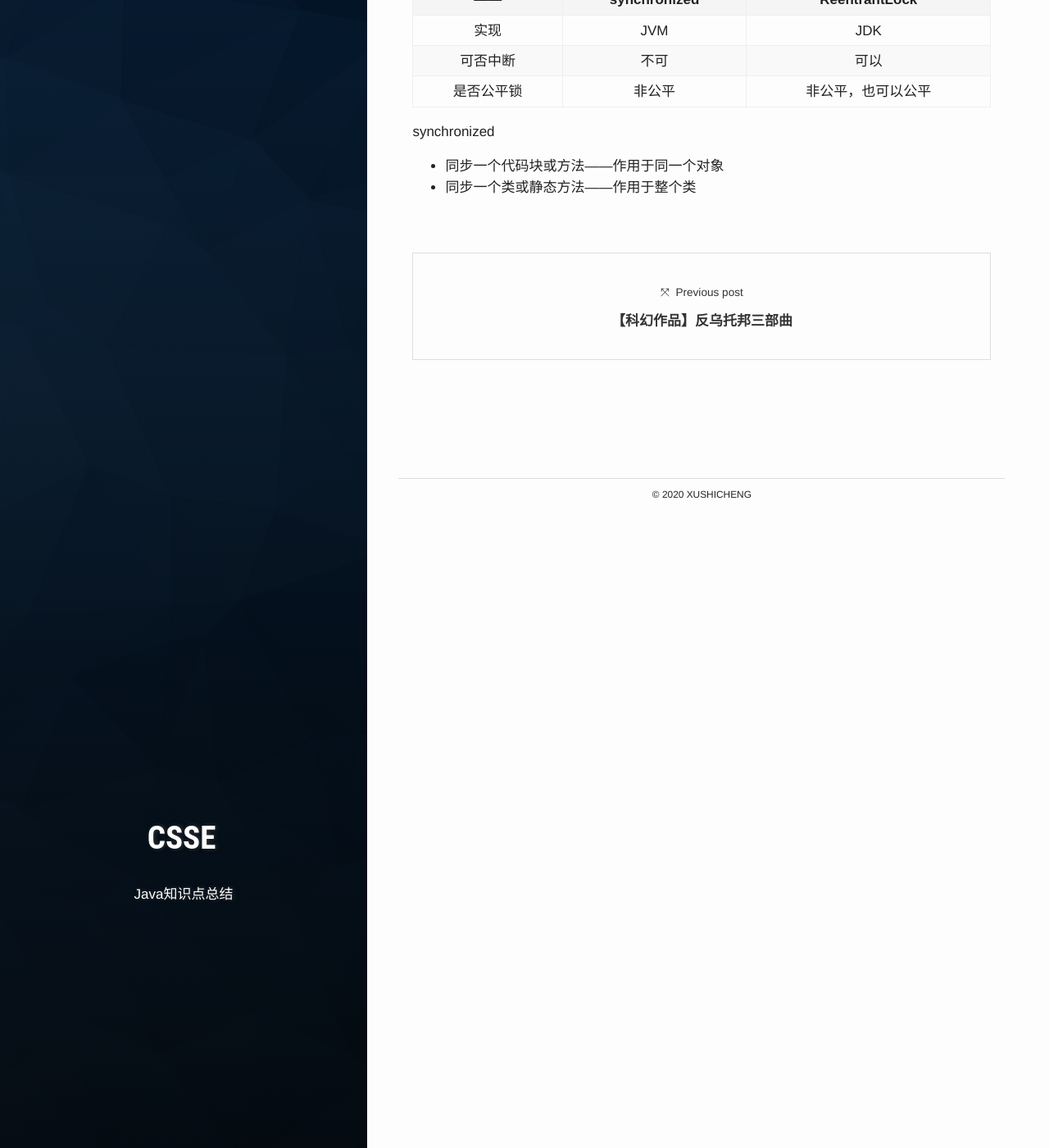
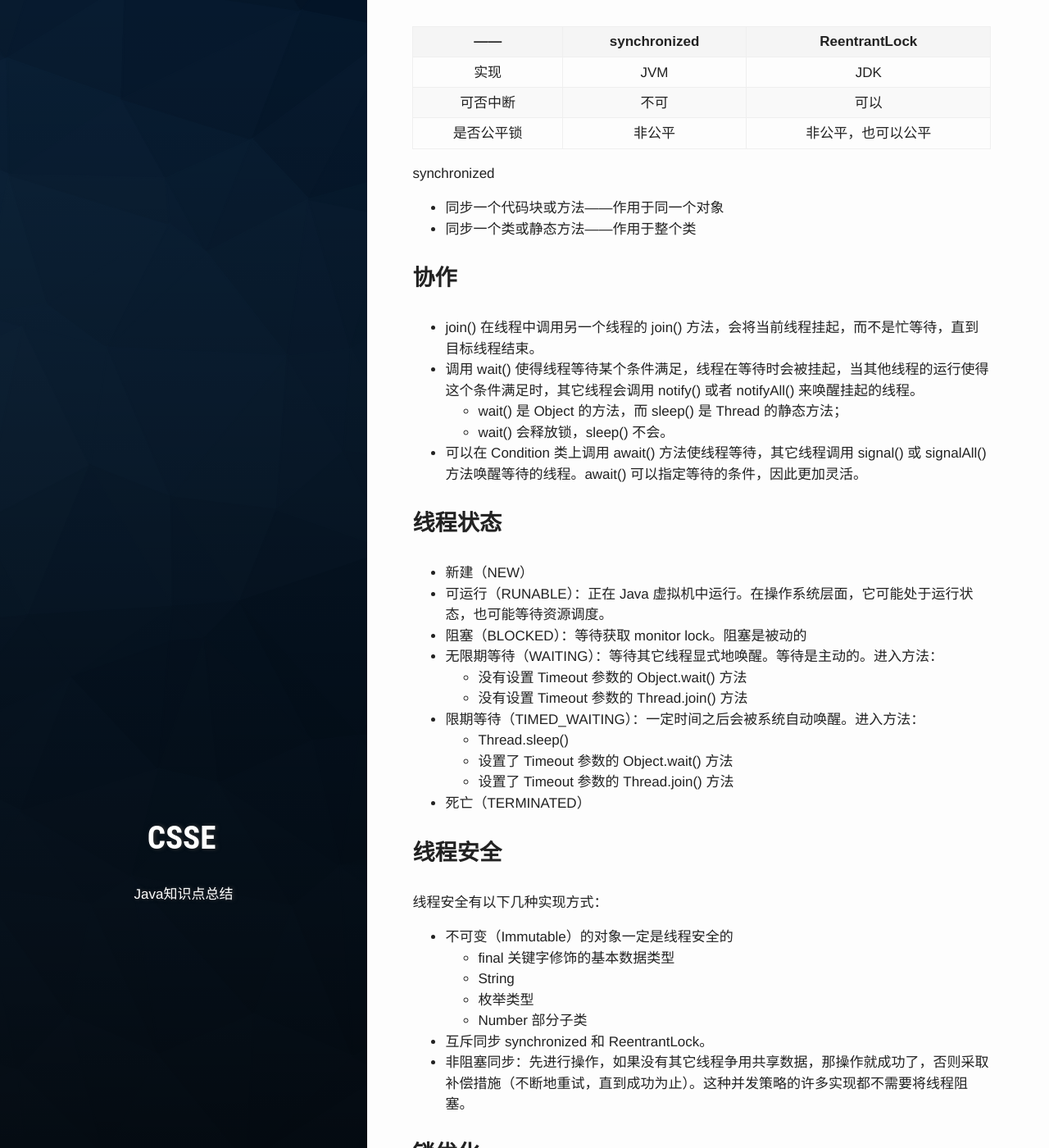
Before and after one commit to PetePro/PetePro.github.io, a Jekyll site: the page built from _posts/2020-02-08-java.markdown, in a window 1280 px wide and 1400 px high, scrolled down 10400 px. Shown: the whole window at 82% size. Built offline with Jekyll 4.4.1, drawn with Linux system fonts in a browser that asks for light colours; some web fonts are replaced; some of the changed text lies outside the part shown.

Commit message:
Update 2020-02-08-java.markdown

```diff
--- a/_posts/2020-02-08-java.markdown
+++ b/_posts/2020-02-08-java.markdown
@@ -298,6 +298,7 @@ JDK 是用于开发 Java 程序的 JRE ，JRE +工具的超集。例如，它提
 - Daemon 守护线程是程序运行时在后台提供服务的线程。当所有非守护线程结束时，程序也就终止，同时会杀死所有守护线程。main() 属于非守护线程。
 - Thread.sleep(millisec) 方法会休眠当前正在执行的线程。
 - 线程中抛出的异常需要在本地进行处理。
+- J.U.C 即java.util .concurrent工具包，这是一个处理线程的工具包，大大提高了并发性能，AQS 是 J.U.C 的核心。
 
 ### 中断
 通过调用一个线程的 interrupt() 来中断该线程，如果该线程处于阻塞、限期等待或者无限期等待状态，那么就会抛出 InterruptedException，从而提前结束该线程。但是不能中断 I/O 阻塞和 synchronized 锁阻塞。调用 interrupt() 方法会设置线程的中断标记。
@@ -314,3 +315,58 @@ JDK 是用于开发 Java 程序的 JRE ，JRE +工具的超集。例如，它提
 synchronized
 - 同步一个代码块或方法——作用于同一个对象
 - 同步一个类或静态方法——作用于整个类
+
+### 协作
+- join() 在线程中调用另一个线程的 join() 方法，会将当前线程挂起，而不是忙等待，直到目标线程结束。
+- 调用 wait() 使得线程等待某个条件满足，线程在等待时会被挂起，当其他线程的运行使得这个条件满足时，其它线程会调用 notify() 或者 notifyAll() 来唤醒挂起的线程。
+  - wait() 是 Object 的方法，而 sleep() 是 Thread 的静态方法；
+  - wait() 会释放锁，sleep() 不会。
+- 可以在 Condition 类上调用 await() 方法使线程等待，其它线程调用 signal() 或 signalAll() 方法唤醒等待的线程。await() 可以指定等待的条件，因此更加灵活。
+
+### 线程状态
+- 新建（NEW）
+- 可运行（RUNABLE）：正在 Java 虚拟机中运行。在操作系统层面，它可能处于运行状态，也可能等待资源调度。
+- 阻塞（BLOCKED）：等待获取 monitor lock。阻塞是被动的
+- 无限期等待（WAITING）：等待其它线程显式地唤醒。等待是主动的。进入方法：
+  - 没有设置 Timeout 参数的 Object.wait() 方法
+  - 没有设置 Timeout 参数的 Thread.join() 方法
+- 限期等待（TIMED_WAITING）：一定时间之后会被系统自动唤醒。进入方法：
+  - Thread.sleep()
+  - 设置了 Timeout 参数的 Object.wait() 方法
+  - 设置了 Timeout 参数的 Thread.join() 方法
+- 死亡（TERMINATED）
+
+### 线程安全
+线程安全有以下几种实现方式：
+- 不可变（Immutable）的对象一定是线程安全的
+  - final 关键字修饰的基本数据类型
+  - String
+  - 枚举类型
+  - Number 部分子类
+- 互斥同步 synchronized 和 ReentrantLock。
+- 非阻塞同步：先进行操作，如果没有其它线程争用共享数据，那操作就成功了，否则采取补偿措施（不断地重试，直到成功为止）。这种并发策略的许多实现都不需要将线程阻塞。
+
+### 锁优化
+JVM 对 synchronized 的优化
+- 自旋锁：让一个线程在请求一个共享数据的锁时执行忙循环（自旋）一段时间，如果在这段时间内能获得锁，就可以避免进入阻塞状态。
+- 锁消除：对于被检测出不可能存在竞争的共享数据的锁进行消除。
+- 锁粗化：如果虚拟机探测到由这样的一串零碎的操作都对同一个对象加锁，将会把加锁的范围扩展（粗化）到整个操作序列的外部。
+- 轻量级锁：是相对于传统的重量级锁而言，它使用 CAS（比较并交换，Compare-and-Swap）操作来避免重量级锁使用互斥量的开销。
+- 偏向锁：是偏向于让第一个获取锁对象的线程，这个线程在之后获取该锁就不再需要进行同步操作。
+
+### 建议
+- 给线程起个有意义的名字；
+- 缩小同步范围，从而减少锁争用；
+- 多用同步工具少用 wait() 和 notify()；
+- 使用 BlockingQueue 实现生产者消费者问题；
+- 多用并发集合少用同步集合；
+- 使用本地变量和不可变类来保证线程安全；
+- 使用线程池而不是直接创建线程。
+
+## Java内存模型
+Java 内存模型试图屏蔽各种硬件和操作系统的内存访问差异，以实现让 Java 程序在各种平台下都能达到一致的内存访问效果。
+- 所有的变量都存储在主内存中，每个线程还有自己的工作内存，工作内存存储在高速缓存或者寄存器中
+- 线程只能直接操作工作内存中的变量，不同线程之间的变量值传递需要通过主内存来完成。
+- Java 内存模型定义了 8 个操作来完成主内存和工作内存的交互操作：read、load、use、assign、store、write、lock、unlock
+- 内存模型三大特性：原子性、可见性、有序性
+- JVM 规定了先行发生原则，让一个操作无需控制就能先于另一个操作完成。
```
